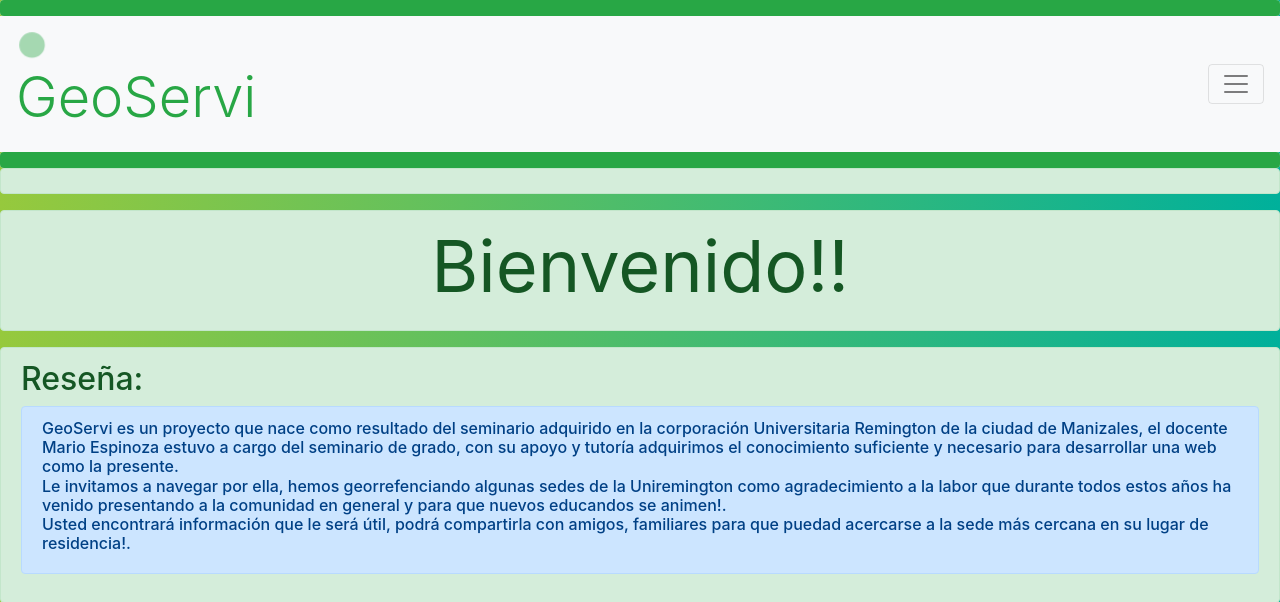
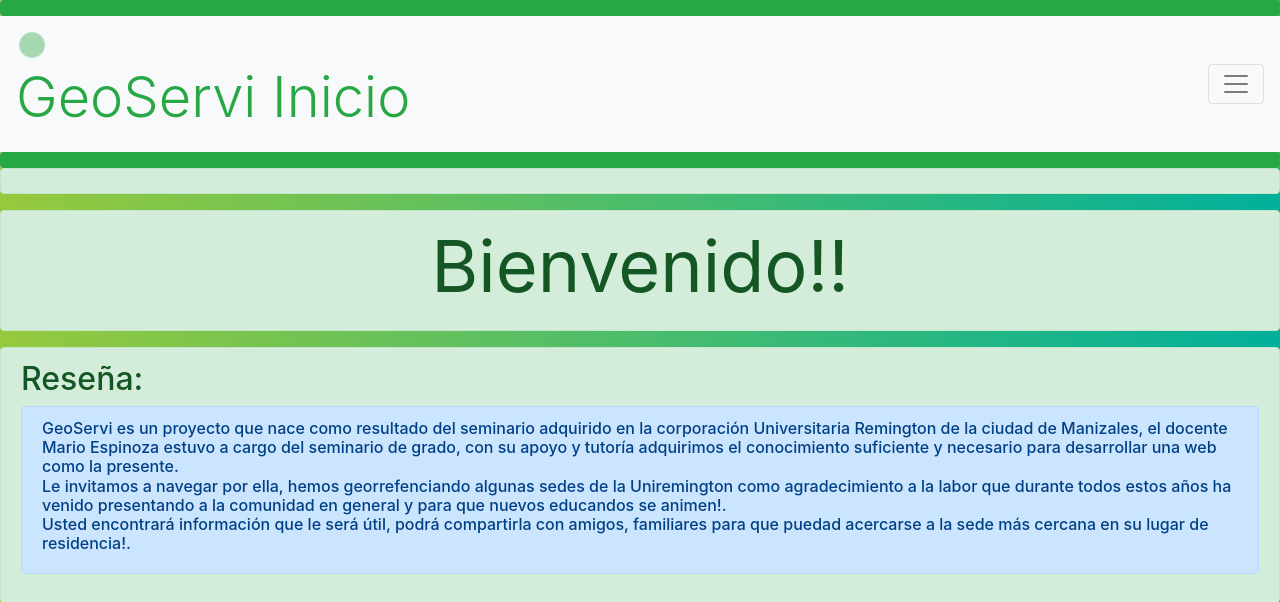
Before and after one commit to camarind/geoservic, a Django app: page / in a window 1280 px wide. Shown: the top 602 px of the page. Run offline with Django 3.2, Linux system fonts and the light colour scheme; some libraries are stand-ins or nearby versions.

Commit message:
Inicio geo

```diff
--- a/templates/base/base.html
+++ b/templates/base/base.html
@@ -25,7 +25,7 @@
             <span class="sr-only">Loading...</span>
           </div>
           <!-- esta -class="display-4"- dentro del la etiqueta <h> aumenta el tañano de la fuente y la hace ver bonita-->
-        <h3 class="display-4 text-success"> GeoServi </h3>
+        <h3 class="display-4 text-success"> GeoServi Inicio </h3>
         </a>
       <button class="navbar-toggler btn-success" type="button" data-toggle="collapse" data-target="#navbarSupportedContent" aria-controls="navbarSupportedContent" aria-expanded="false" aria-label="Toggle navigation">
         <span class="navbar-toggler-icon"></span>
```
